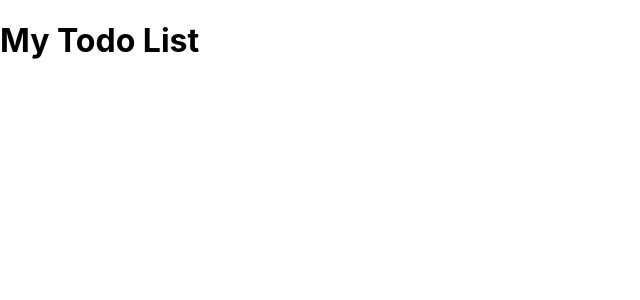
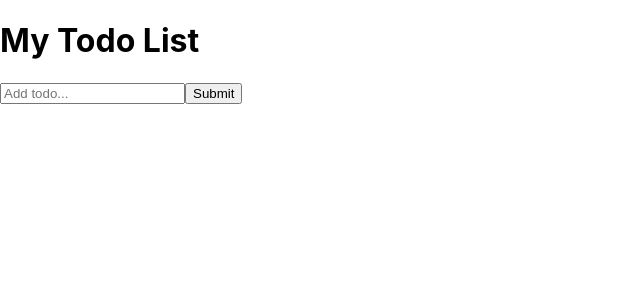
Before and after one commit to NickyGuants/react-todo, a React (Create React App) app: page / in a window 1280 px wide. Shown: the top 300 px of the page, without its empty margins (0-640 px from the left). Built offline with nearby package versions, Linux system fonts and the light colour scheme.

Commit message:
add form component

```diff
--- a/src/App.js
+++ b/src/App.js
@@ -1,10 +1,11 @@
 import './App.css';
 import Header from './components/header';
-
+import Form from './components/form';
 function App() {
   return (
     <div className="App">
         <Header />
+        <Form />
     </div>
   );
 }
--- /dev/null
+++ b/src/components/form.js
@@ -0,0 +1,15 @@
+import React from "react";
+
+
+const Form = () =>{
+    return (
+        <div className="form-container">
+            <div className="form">
+                <input type="text" placeholder="Add todo..." />
+                <button>Submit</button>
+            </div>
+        </div>
+    );
+}
+
+export default Form;
```
